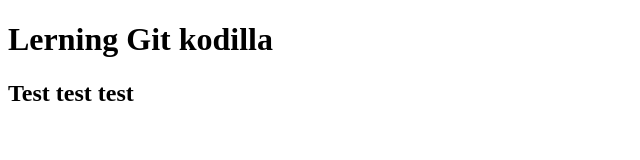
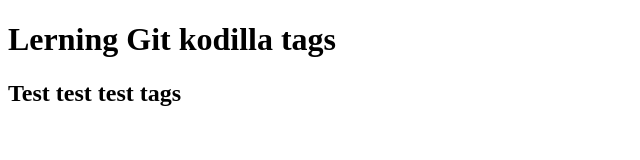
Before and after one commit to markal84/nauka-gita, a plain HTML site: page index.html in a window 1280 px wide. Shown: the whole page, without its empty margins (0-640 px from the left). Drawn offline with nearby package versions, Linux system fonts and the light colour scheme; files that its build step writes are made by us from their sources.

Commit message:
change h2 tags

```diff
--- a/index.html
+++ b/index.html
@@ -6,8 +6,8 @@
     	<title>Lerning Git</title>
     	<link rel="stylesheet" href="style.css">
     </head>
-        <h1>Lerning Git kodilla</h1>
-        <h2>Test test test</h2>
+        <h1>Lerning Git kodilla tags</h1>
+        <h2>Test test test tags</h2>
     <body>
     </body>
 
```
